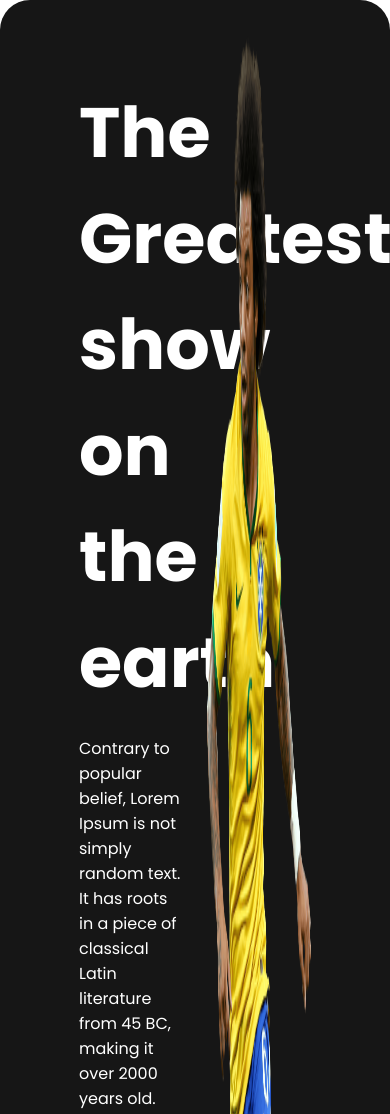
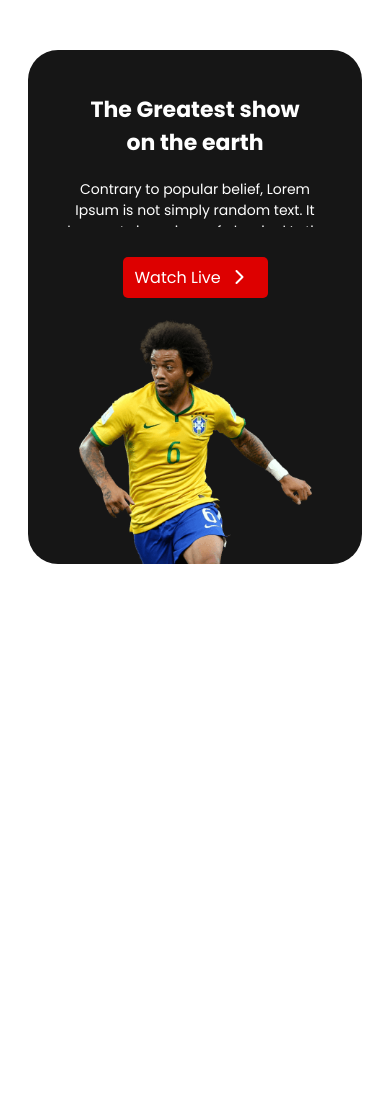
Before and after one commit to ajmainnishu/world-cup-phero, a plain HTML site: page index.html in a window 390 px wide. Shown: the top 1114 px of the page. After the commit the page ends 844 px from the top, so only its background shows below. Drawn offline with Linux system fonts and the light colour scheme.

Commit message:
feat: Header media query added

```diff
--- a/style.css
+++ b/style.css
@@ -16,7 +16,7 @@ body {
 /* header section start */
 header {
     max-width: 1321px;
-    margin: 0 auto;
+    margin: 50px auto 130px auto;
     background-color: #161616;
     border-radius: 30px;
     padding-top: 33px;
@@ -24,7 +24,7 @@ header {
 .header-banner {
     display: flex;
     justify-content: space-between;
-    padding: 0 79px;
+    padding: 0 17px 0 76px;
 }
 .header-banner-half {
     width: 45%;
@@ -56,3 +56,105 @@ header {
     height: 100%;
 }
 /* header section end */
+
+
+
+
+
+
+
+
+
+
+
+
+
+
+
+
+
+
+
+
+
+
+
+
+
+
+
+
+
+
+/* media query start */
+/* tablet version */
+@media only screen and (min-width: 689px) and (max-width: 992px) {
+
+    /* header */
+    header {
+        max-width: 734px;
+    }
+    .header-banner h1 {
+        font-size: 40px;
+    }
+    .header-banner p {
+        font-size: 14px;
+        text-overflow: ellipsis;
+        overflow: hidden;
+        height: 48px;
+    }
+    .header-banner a {
+        font-size: 20px;
+        margin-bottom: 61px;
+    }
+}
+
+
+
+
+/* mobile version */
+@media only screen and (max-width: 688px) {
+
+    /* header */
+    header {
+        max-width: 334px;
+        padding-top: 28px;
+        margin-bottom: 24px;
+    }
+    .header-banner {
+        flex-direction: column;
+        align-items: center;
+        padding: 0;
+    }
+    .header-banner-half {
+        width: 100%;
+    }
+    .header-banner h1 {
+        font-size: 22px;
+        text-align: center;
+        margin-left: 53px;
+        margin-right: 53px;
+    }
+    .header-banner p {
+        font-size: 14px;
+        text-overflow: ellipsis;
+        overflow: hidden;
+        height: 48px;
+        text-align: center;
+        margin-left: 38px;
+        margin-right: 38px;
+    }
+    .header-banner a {
+        padding: 8px 12px;
+        margin-bottom: 21px;
+        display: block;
+        width: 121px;
+        margin: 0 auto 21px auto;
+    }
+    .header-banner img {
+        display: block;
+        width: 233px;
+        margin: 0 auto;
+    }
+}
+/* media query end */
```
